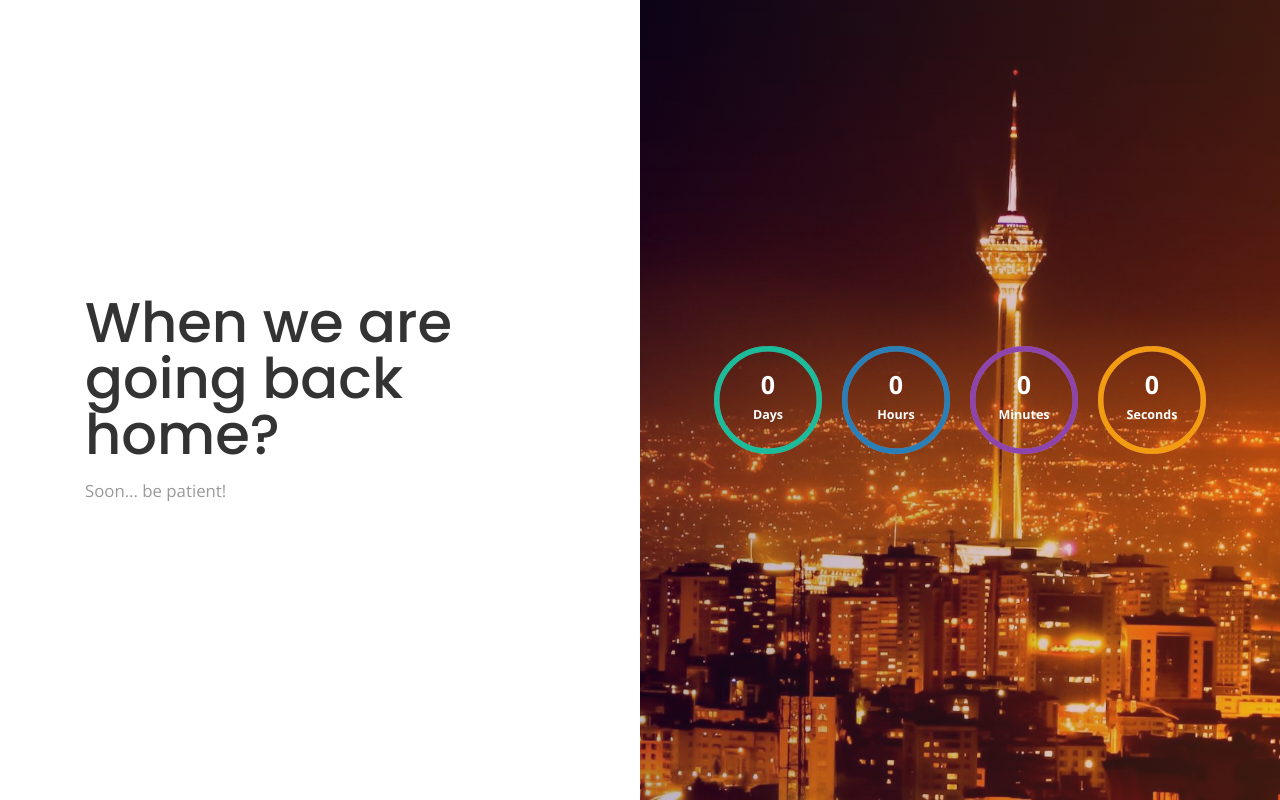
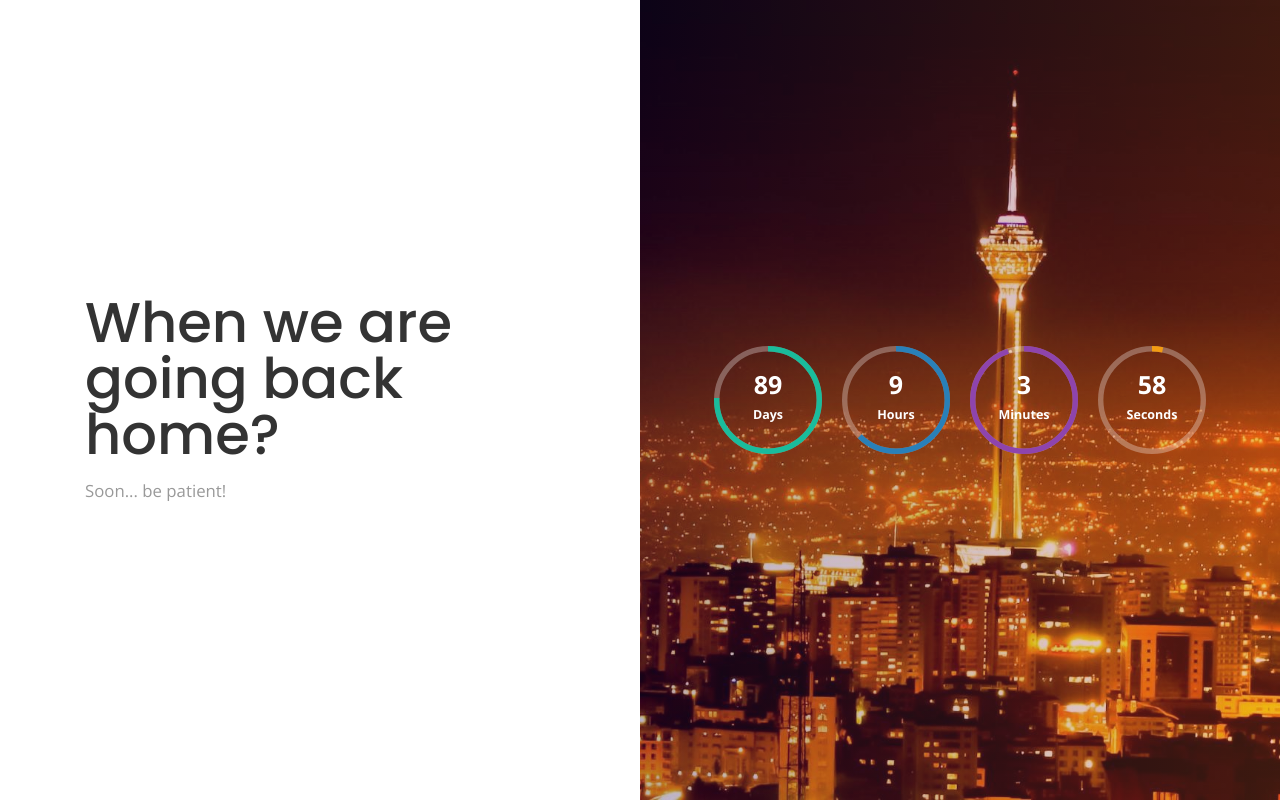
Before and after one commit to ukac/ukac.github.io, a plain HTML site: page index.html in a window 1280 px wide. Drawn offline with nearby package versions, Linux system fonts and the light colour scheme.

Commit message:
update time

```diff
--- a/index.html
+++ b/index.html
@@ -75,7 +75,7 @@
   <script>
     var n = Math.floor(Date.now() / 1000);
     // end = 1548448200;
-    end = 1551893400;
+    end = 1563046200;
     delta = end - n;
     cnt_down = document.getElementById("my_countdown");
     cnt_down.setAttribute('data-remaining-sec', delta);
```
